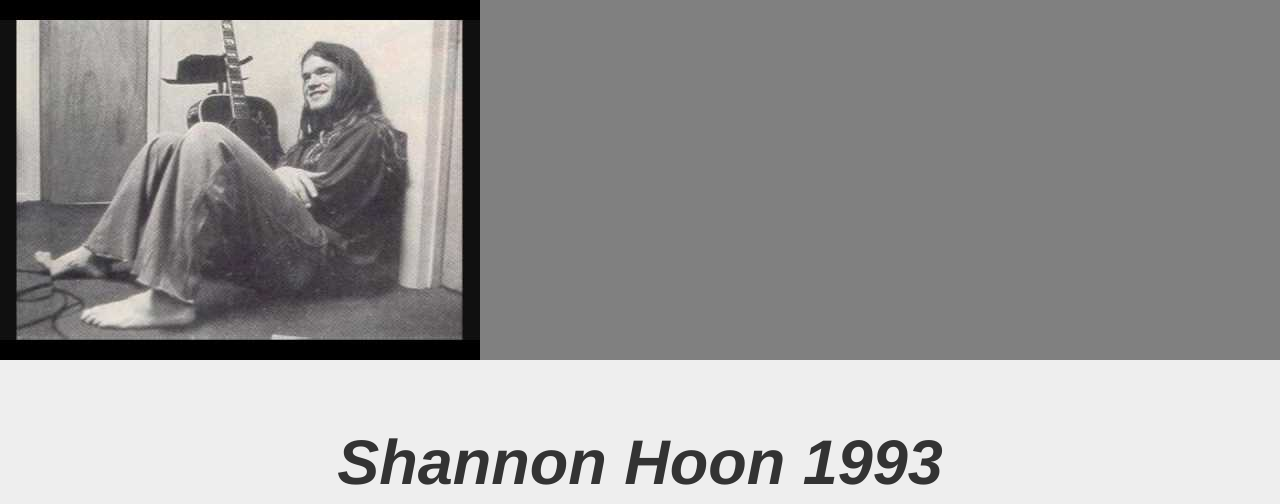
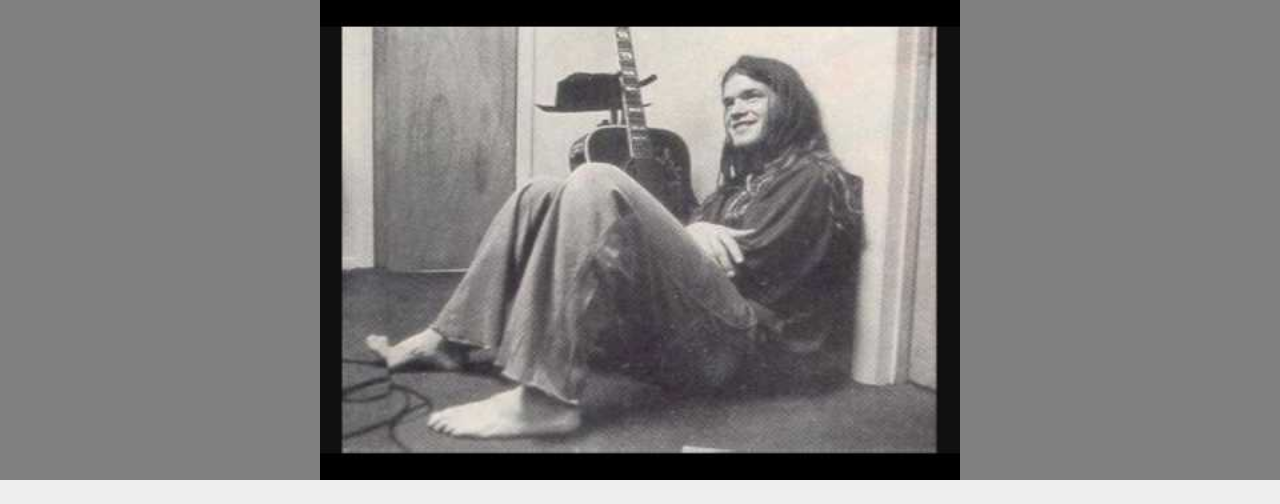
Before and after one commit to gubna/blind_melon, a plain HTML site: page index.html in a window 1280 px wide. Shown: the top 504 px of the page. Drawn offline with nearby package versions, Linux system fonts and the light colour scheme.

Commit message:
Update style.css

```diff
--- a/style.css
+++ b/style.css
@@ -14,6 +14,8 @@ p {
 button {
     text-align: center;
 }
-image {
-    text-align: center;
+img {
+    display: block;
+    margin: auto;
+    width: 50%;
 }
```
